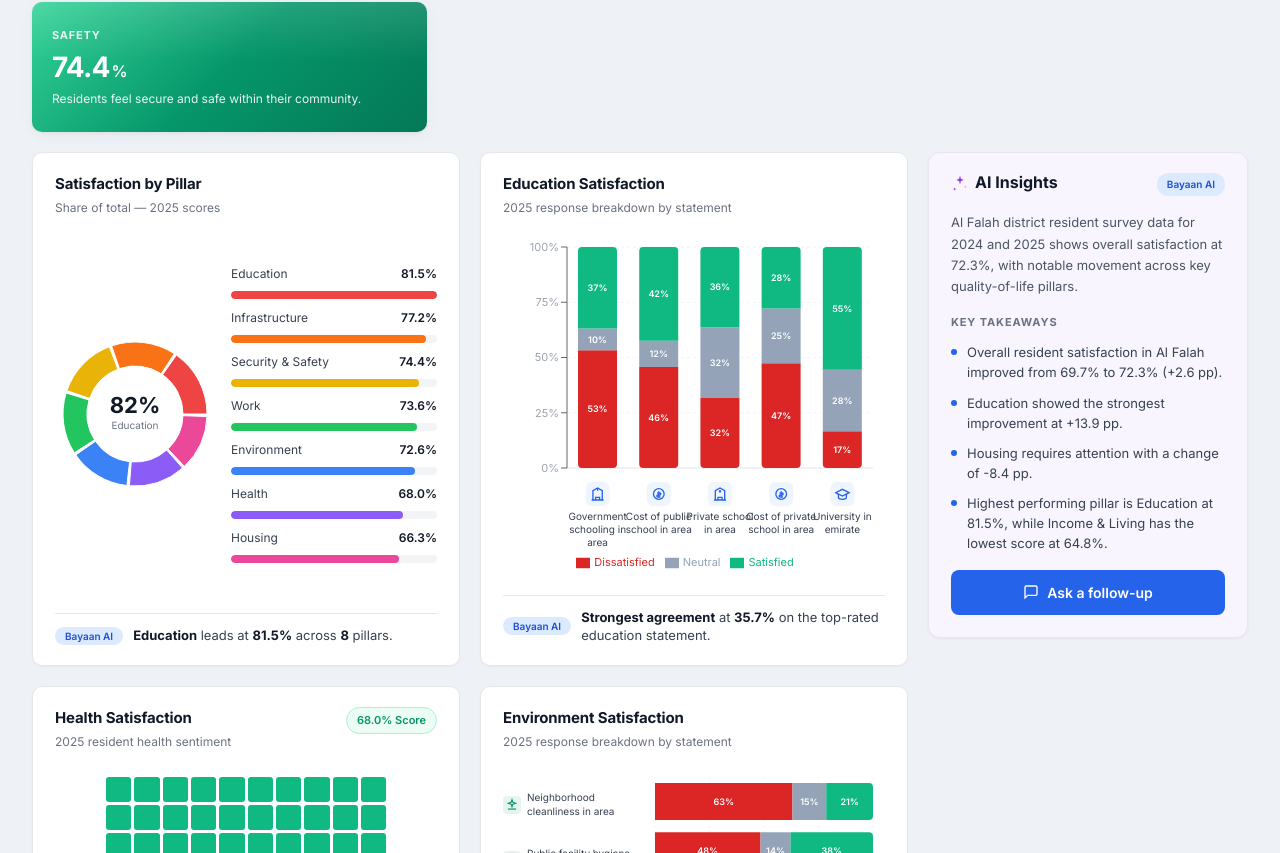
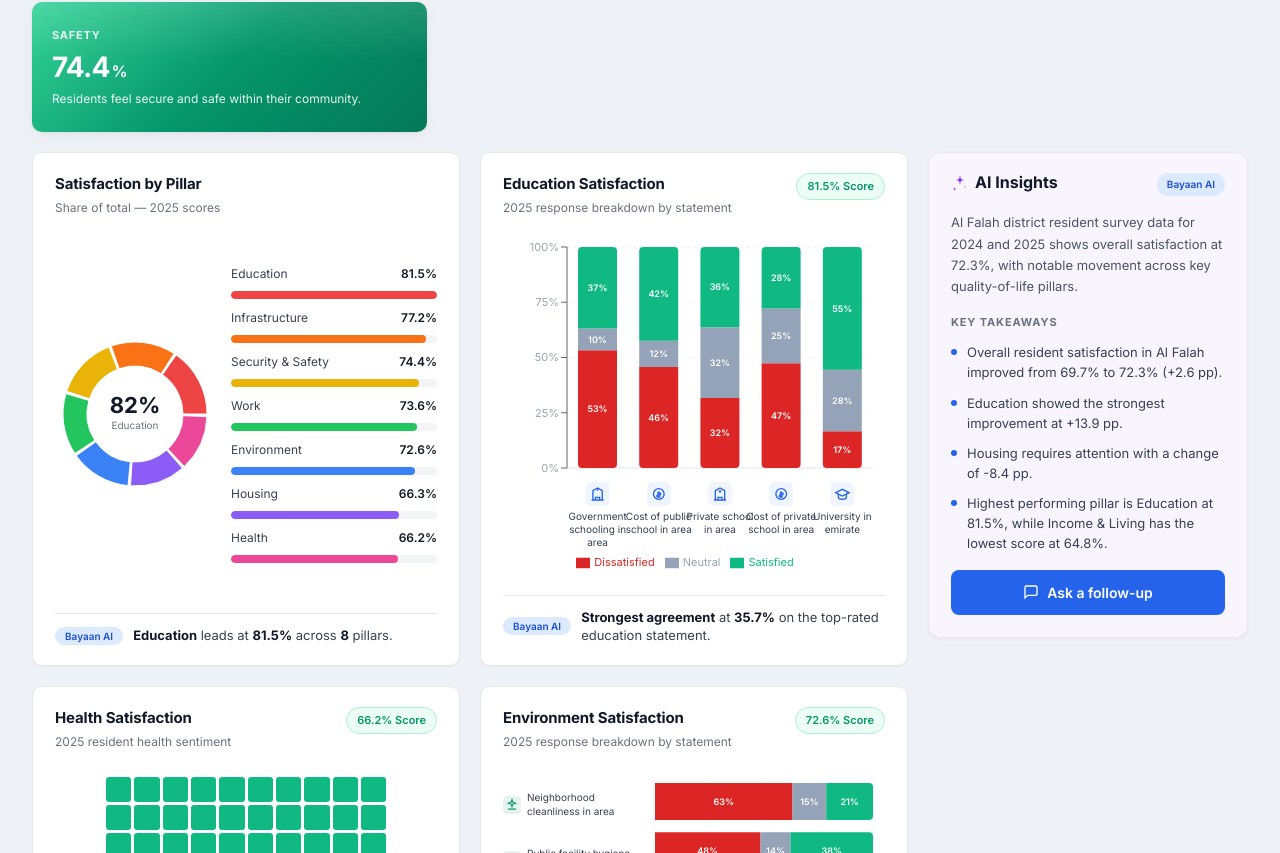
Before and after one commit to fatimasalem/Al-Falah-District-Dashboard, a React (Vite) app: page / in a window 1280 px wide. Shown: the part 347-1200 px from the top of the page. Built offline with nearby package versions, Linux system fonts and the light colour scheme.

Commit message:
sixth commit

```diff
--- a/src/components/Charts.tsx
+++ b/src/components/Charts.tsx
@@ -682,9 +682,10 @@ function normalizeEducationChartData(data: EducationChartRow[]): EducationChartR
 interface EducationDivergingBarProps {
   data: EducationChartRow[];
   mode: ViewMode;
+  score: number;
 }
 
-export function EducationDivergingBar({ data, mode }: EducationDivergingBarProps) {
+export function EducationDivergingBar({ data, mode, score }: EducationDivergingBarProps) {
   const chartData = normalizeEducationChartData(data);
   const insight = generateEducationChartInsight(data);
 
@@ -697,6 +698,7 @@ export function EducationDivergingBar({ data, mode }: EducationDivergingBarProps
             {mode === 'current' ? '2025 response breakdown by statement' : '2025 satisfaction distribution'}
           </div>
         </div>
+        <span className="chart-badge">{score.toFixed(1)}% Score</span>
       </div>
       <div className="chart-card-body">
         <ResponsiveContainer width="100%" height={340}>
@@ -819,6 +821,7 @@ export function HealthWaffleChart({ satisfied, unsatisfied, neutral, score, mode
 interface EnvironmentStackedBarProps {
   data: { name: string; fullName: string; dissatisfied: number; neutral: number; satisfied: number }[];
   mode: ViewMode;
+  score: number;
 }
 
 function getEnvironmentStatementIconType(fullName: string): string {
@@ -887,7 +890,7 @@ function EnvironmentStatementIcon({ fullName }: { fullName: string }) {
   }
 }
 
-export function EnvironmentStackedBar({ data, mode }: EnvironmentStackedBarProps) {
+export function EnvironmentStackedBar({ data, mode, score }: EnvironmentStackedBarProps) {
   const chartHeight = estimateStatementChartHeight(data.length);
   const insight = generateEnvironmentChartInsight(data);
 
@@ -900,6 +903,7 @@ export function EnvironmentStackedBar({ data, mode }: EnvironmentStackedBarProps
             {mode === 'current' ? '2025 response breakdown by statement' : '2025 satisfaction distribution'}
           </div>
         </div>
+        <span className="chart-badge">{score.toFixed(1)}% Score</span>
       </div>
       <div className="chart-card-body">
         <StatementChartShell
--- a/src/components/OverviewTab.tsx
+++ b/src/components/OverviewTab.tsx
@@ -49,6 +49,8 @@ export function OverviewCharts({ data, viewMode }: OverviewChartsProps) {
   const educationSection = data.sections.education;
   const environmentSection = data.sections.environment;
   const healthScore = data.sectionScores.health;
+  const educationScore = data.sectionScores.education;
+  const environmentScore = data.sectionScores.environment;
 
   const educationData = educationSection
     ? getEducationChartData(educationSection, '2025')
@@ -67,7 +69,7 @@ export function OverviewCharts({ data, viewMode }: OverviewChartsProps) {
       <div className="chart-grid-overview">
         <PartnerChart data={partnerData} mode={viewMode} />
         {educationData.length > 0 && (
-          <EducationDivergingBar data={educationData} mode={viewMode} />
+          <EducationDivergingBar data={educationData} mode={viewMode} score={educationScore.score2025} />
         )}
         <HealthWaffleChart
           satisfied={healthScore.positive2025}
@@ -77,7 +79,7 @@ export function OverviewCharts({ data, viewMode }: OverviewChartsProps) {
           mode={viewMode}
         />
         {environmentData.length > 0 && (
-          <EnvironmentStackedBar data={environmentData} mode={viewMode} />
+          <EnvironmentStackedBar data={environmentData} mode={viewMode} score={environmentScore.score2025} />
         )}
       </div>
       <DataTable rows={tableRows} mode={viewMode} />
```
Also changed, not shown: public/data/survey-data.json.
